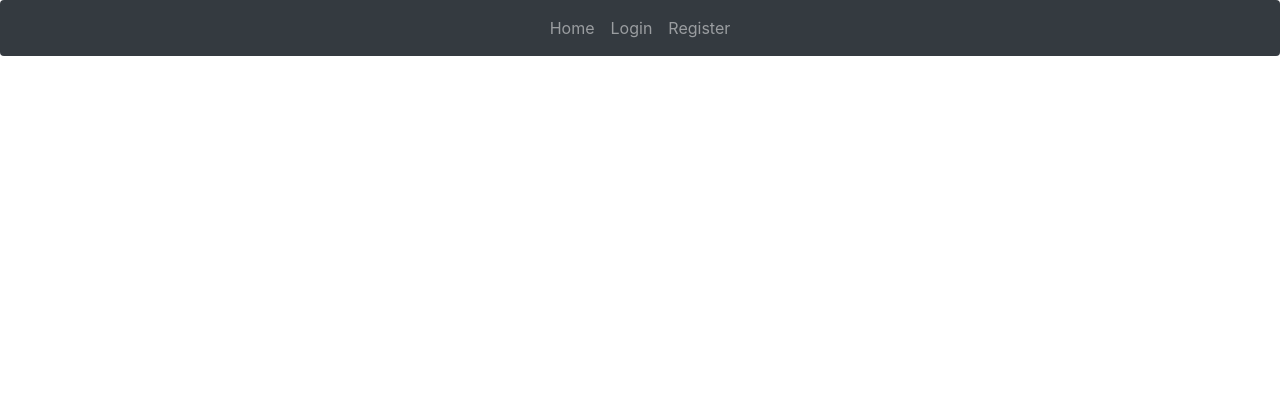
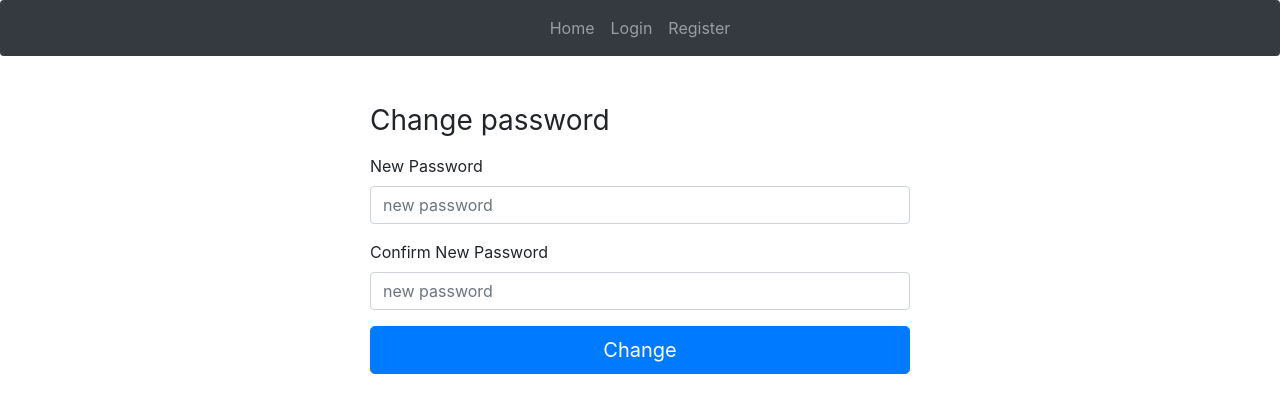
Before and after one commit to chowdharyniraj97/AngularFrontend, an Angular app: page /change_password/1 in a window 1280 px wide. Before the commit this address led to /. Shown: the top 412 px of the page. Built offline with nearby package versions, Linux system fonts and the light colour scheme.

Commit message:
added change password componenet

```diff
--- a/src/app/authentication.service.ts
+++ b/src/app/authentication.service.ts
@@ -117,6 +117,18 @@ export class AuthenticationService {
     return this.http.post('/api/reset_password', user_email);
   }
 
+  public change(user_password: string,email:string){
+    // console.log(user_email)
+
+    const user_data={
+      'email': email,
+      'password': user_password
+    };
+
+
+    return this.http.post('/api/change_password', user_data);
+  }
+
   public updatePost(id,data){
     return this.http.post('/api/post/'+id+'/update',data)
   }
--- /dev/null
+++ b/src/app/changepassword/changepassword.component.html
@@ -0,0 +1,24 @@
+
+<div class="container">
+    <div class="row">
+      <div class="col-md-6 mt-5 mx-auto">
+        <form (submit)="change()">
+
+          <h1 class="h3 mb-3 font-weight-normal">Change password</h1>
+          <div class="form-group">
+            <label >New Password</label>
+            <input [(ngModel)]="user.password" class="form-control" name="email"  placeholder="new password"
+                   type="password">
+          </div>
+
+           <div class="form-group">
+            <label >Confirm New Password</label>
+            <input [(ngModel)]="user.password" class="form-control" name="email"  placeholder="new password"
+                   type="password">
+          </div>
+
+          <button type="submit" class="btn btn-lg btn-primary btn-block">Change</button>
+        </form>
+      </div>
+    </div>
+  </div>
--- /dev/null
+++ b/src/app/changepassword/changepassword.component.ts
@@ -0,0 +1,35 @@
+import { Component, OnInit } from '@angular/core';
+import {AuthenticationService} from '../authentication.service';
+import {ActivatedRoute, Router} from '@angular/router';
+
+@Component({
+  selector: 'app-changepassword',
+  templateUrl: './changepassword.component.html',
+  styleUrls: ['./changepassword.component.css']
+})
+export class ChangepasswordComponent implements OnInit {
+
+   constructor(private auth: AuthenticationService, private router: Router,private route : ActivatedRoute) {
+  }
+email:string
+  user = {
+    password : ''
+};
+
+  ngOnInit(): void {
+    const  email= this.route.snapshot.paramMap.get('email');
+    this.email=email;
+
+  }
+
+  change() {
+    this.auth.change(this.user.password,this.email)
+      .subscribe(data => {
+        window.alert('Password changed successfully');
+        this.router.navigateByUrl('/login');
+      }, error => {
+        window.alert('Time expired');
+      });
+  }
+
+}
--- a/src/app/reset-password/reset-password.component.html
+++ b/src/app/reset-password/reset-password.component.html
@@ -11,7 +11,7 @@
                    type="email">
           </div>
 
-          <button type="submit" class="btn btn-lg btn-primary btn-block">Sign in</button>
+          <button type="submit" class="btn btn-lg btn-primary btn-block">Send the Link</button>
         </form>
       </div>
     </div>
```
Also changed, not shown: src/app/app.module.ts (+5 -2 lines), src/app/changepassword/changepassword.component.css (added).
